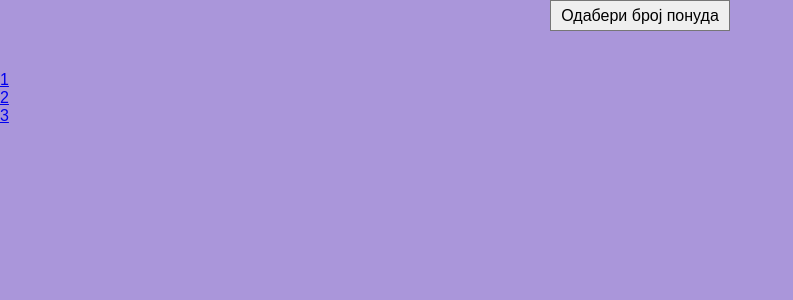
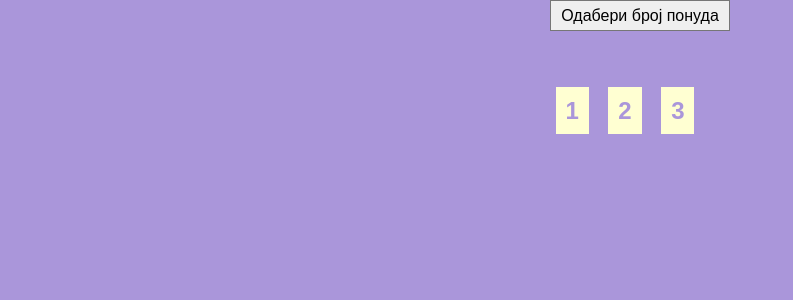
Before and after one commit to molnarkg7/PISiBP_projekat, a PHP site: page /pretraga.php in a window 1280 px wide. Shown: the part 51-351 px from the top of the page, without its empty margins (0-793 px from the left). Run offline with PHP 8.4, Linux system fonts and the light colour scheme; data comes from the database, SQL or seed files in the repository; data that the repository does not hold is empty.

Commit message:
Update pretraga.css

```diff
--- a/pretraga.css
+++ b/pretraga.css
@@ -50,7 +50,8 @@ html {
 }
 
 .kartice{
-  height: 600px;
+  height: auto;
+  /*height: 600px;*/
 
   background-color: #FFFFD2;
   border-radius: 10px;
@@ -91,6 +92,35 @@ html {
 .izbor{
   width: 100%;
 }
+
+  a {
+    text-decoration: none;
+  }
+
+  .stranice-pojedinacno {
+    display: inline;
+    padding: 15px;
+  }
+
+  .stranicenje-container {
+    margin-top: 2%;
+    width: 100%;
+    align-items: center;
+    text-align: center;
+  }
+
+  a:hover {
+    color: black;
+  }
+
+  .stranica {
+    padding: 10px;
+    background-color: #FFFFD2;
+    font-weight: bold;
+    font-size: 24px;
+    color: #AA96DA;
+  }
+
   .stranicenje {
       display: block;
       margin: auto;
```
